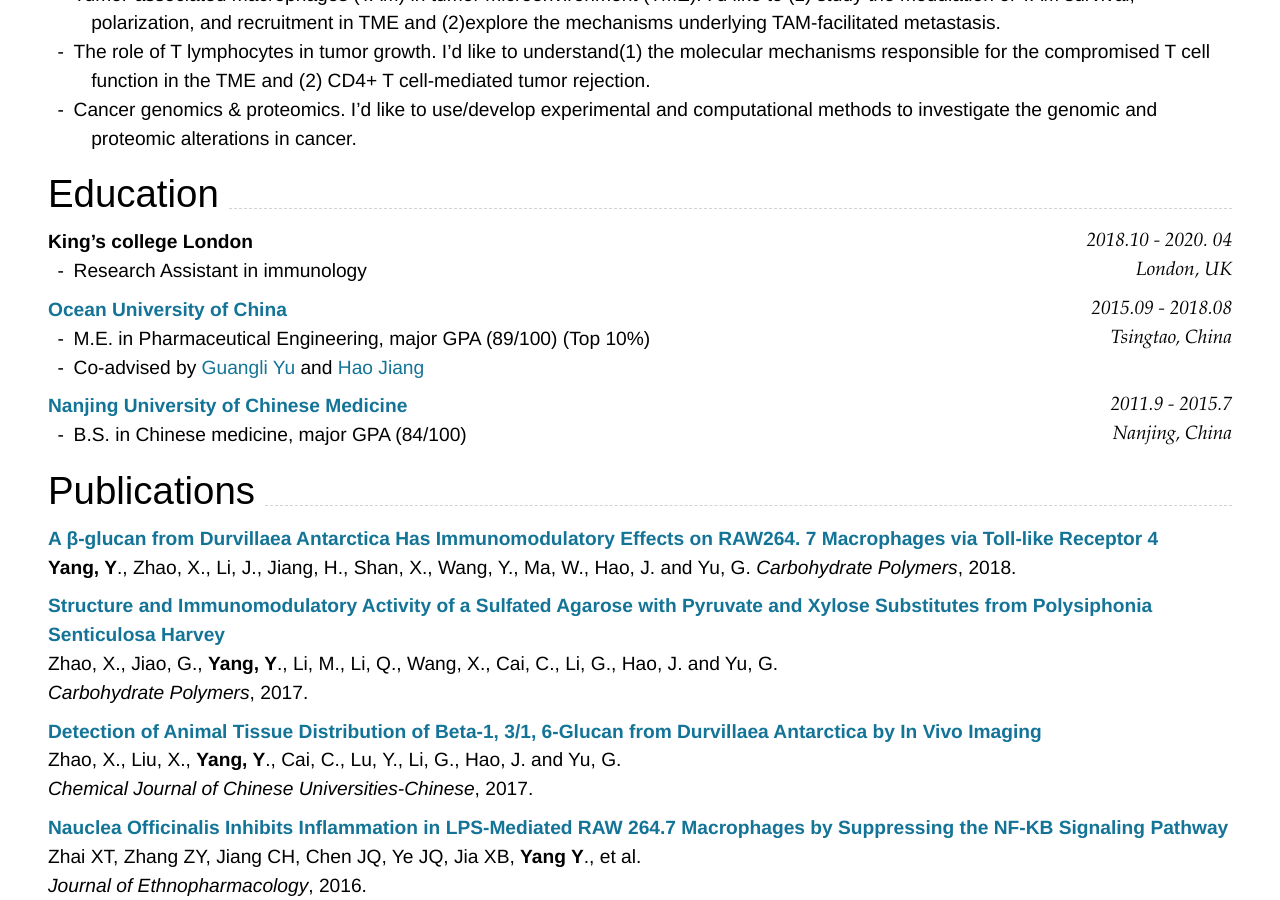
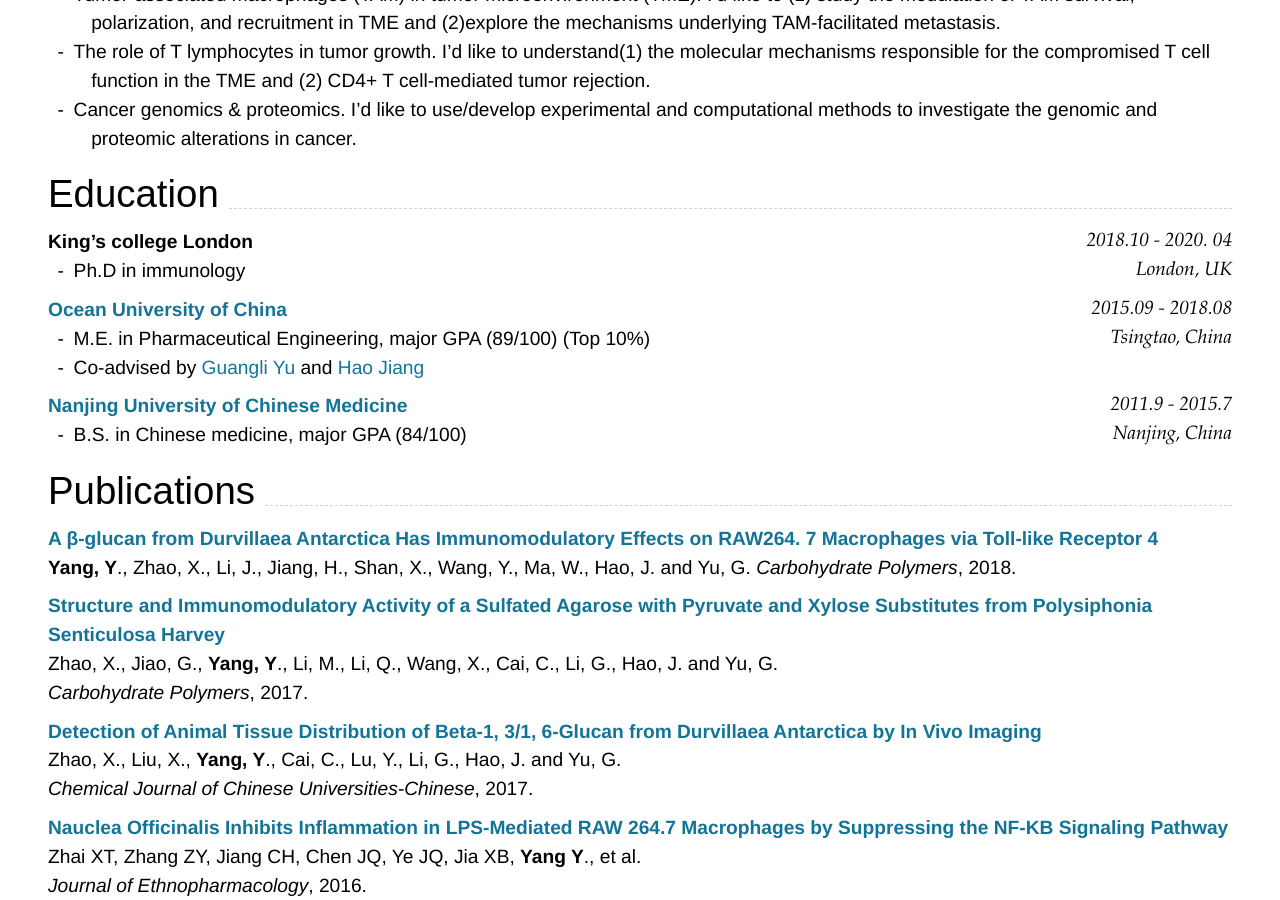
Before and after one commit to yiyiyi1992/Resume, a Jekyll site: the page built from index.md, in a window 1280 px wide and 900 px high, scrolled down 338 px. Built offline with Jekyll 4.4.1, drawn with Linux system fonts in a browser that asks for light colours; nearby versions of some CDN libraries.

Commit message:
Update index.md

````diff
--- a/index.md
+++ b/index.md
@@ -24,7 +24,7 @@ email:
 London, UK
 ```
 
-- Research Assistant in immunology <br>
+- Ph.D in immunology <br>
 
 ### [**Ocean University of China**](http://eweb.ouc.edu.cn/weneralwnformation/list.htm) `2015.09 - 2018.08`
 
````
